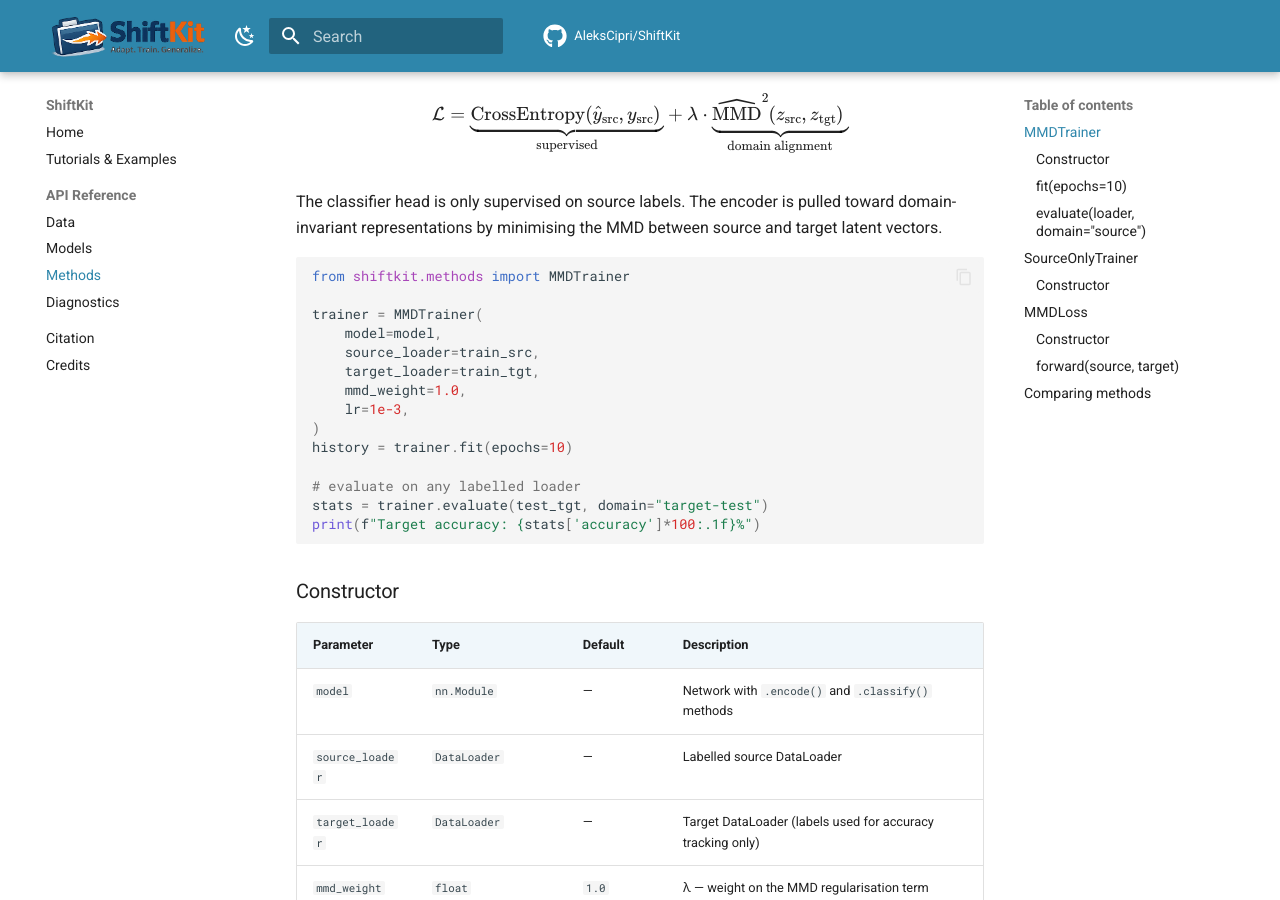
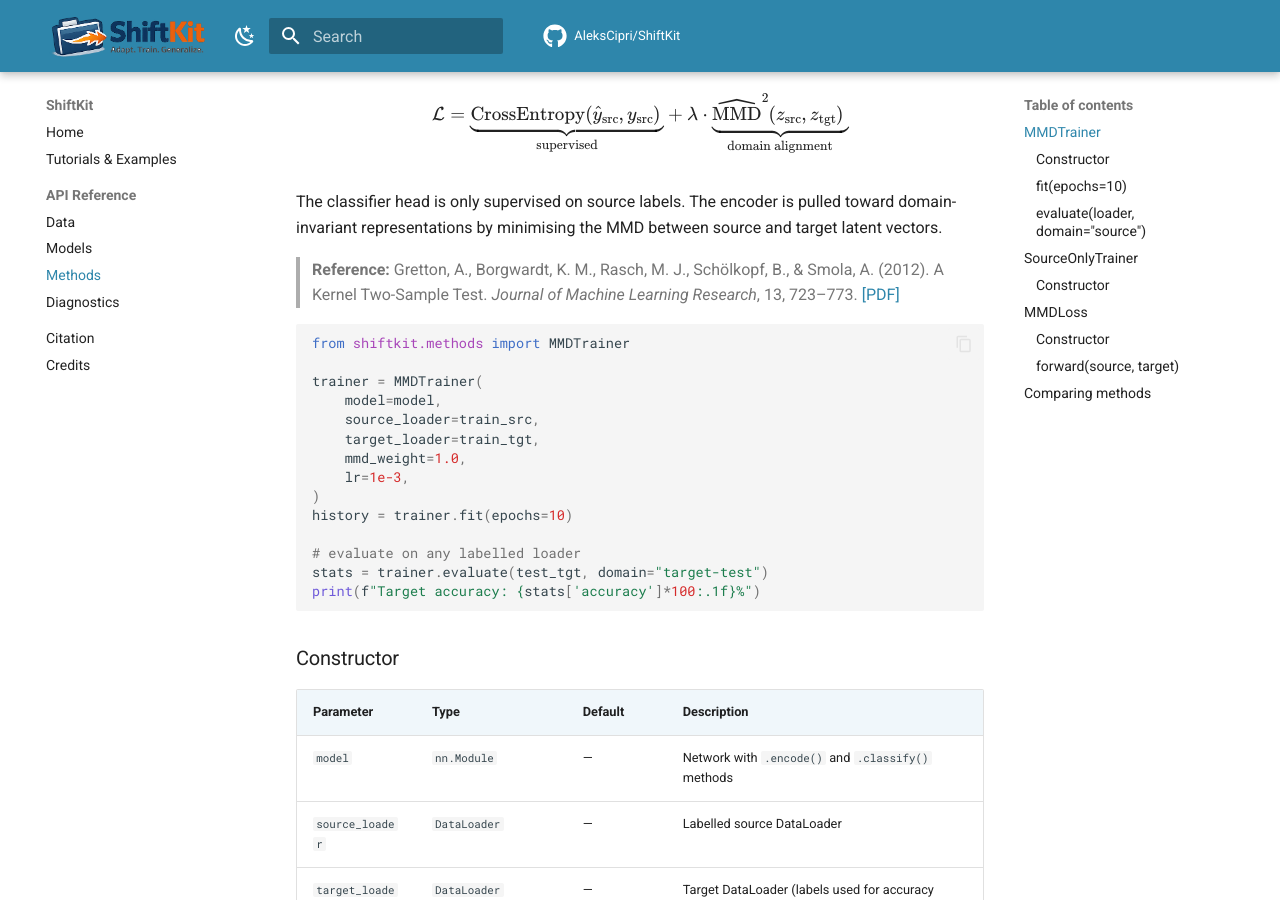
Before and after one commit to AleksCipri/ShiftKit, an MkDocs documentation site: the page built from docs/methods.md, in a window 1280 px wide and 900 px high, scrolled down 339 px. Built offline with MkDocs 1.6.1 and Material for MkDocs 9.7.7, drawn with Linux system fonts in a browser that asks for light colours; comment, search, counter and statistics services are not loaded.

Commit message:
Add MMD reference paper link to methods documentation
Co-Authored-By: Claude Sonnet 4.6 <noreply@anthropic.com>

````diff
--- a/docs/methods.md
+++ b/docs/methods.md
@@ -11,6 +11,8 @@ Trains a model by minimising a combined loss:
 $$\mathcal{L} = \underbrace{\text{CrossEntropy}(\hat{y}_\text{src}, y_\text{src})}_{\text{supervised}} + \lambda \cdot \underbrace{\widehat{\text{MMD}}^2(z_\text{src}, z_\text{tgt})}_{\text{domain alignment}}$$
 
 The classifier head is only supervised on source labels. The encoder is pulled toward domain-invariant representations by minimising the MMD between source and target latent vectors.
+
+> **Reference:** Gretton, A., Borgwardt, K. M., Rasch, M. J., Schölkopf, B., & Smola, A. (2012). A Kernel Two-Sample Test. *Journal of Machine Learning Research*, 13, 723–773. [[PDF]](https://jmlr.csail.mit.edu/papers/volume13/gretton12a/gretton12a.pdf)
 
 ```python
 from shiftkit.methods import MMDTrainer
````
